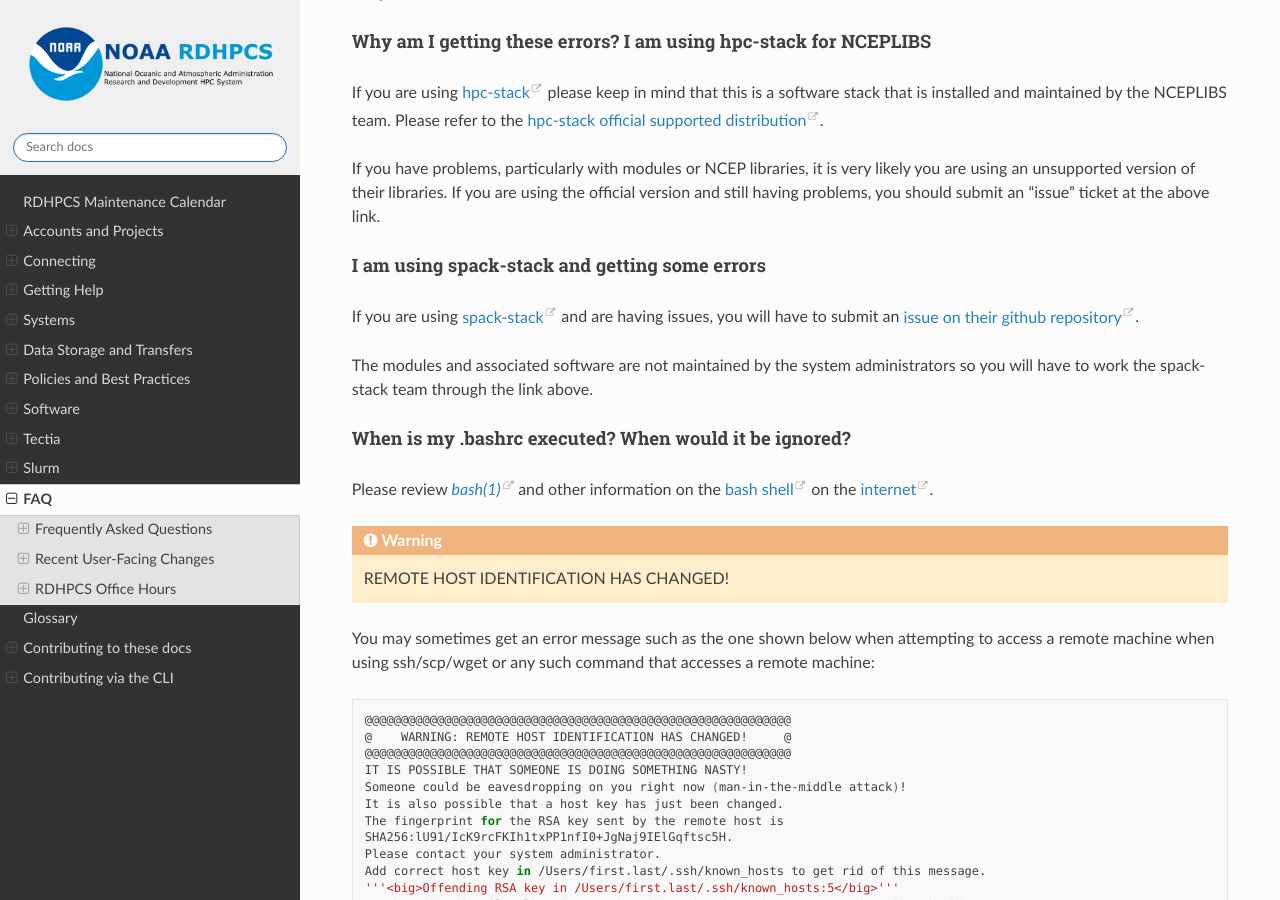
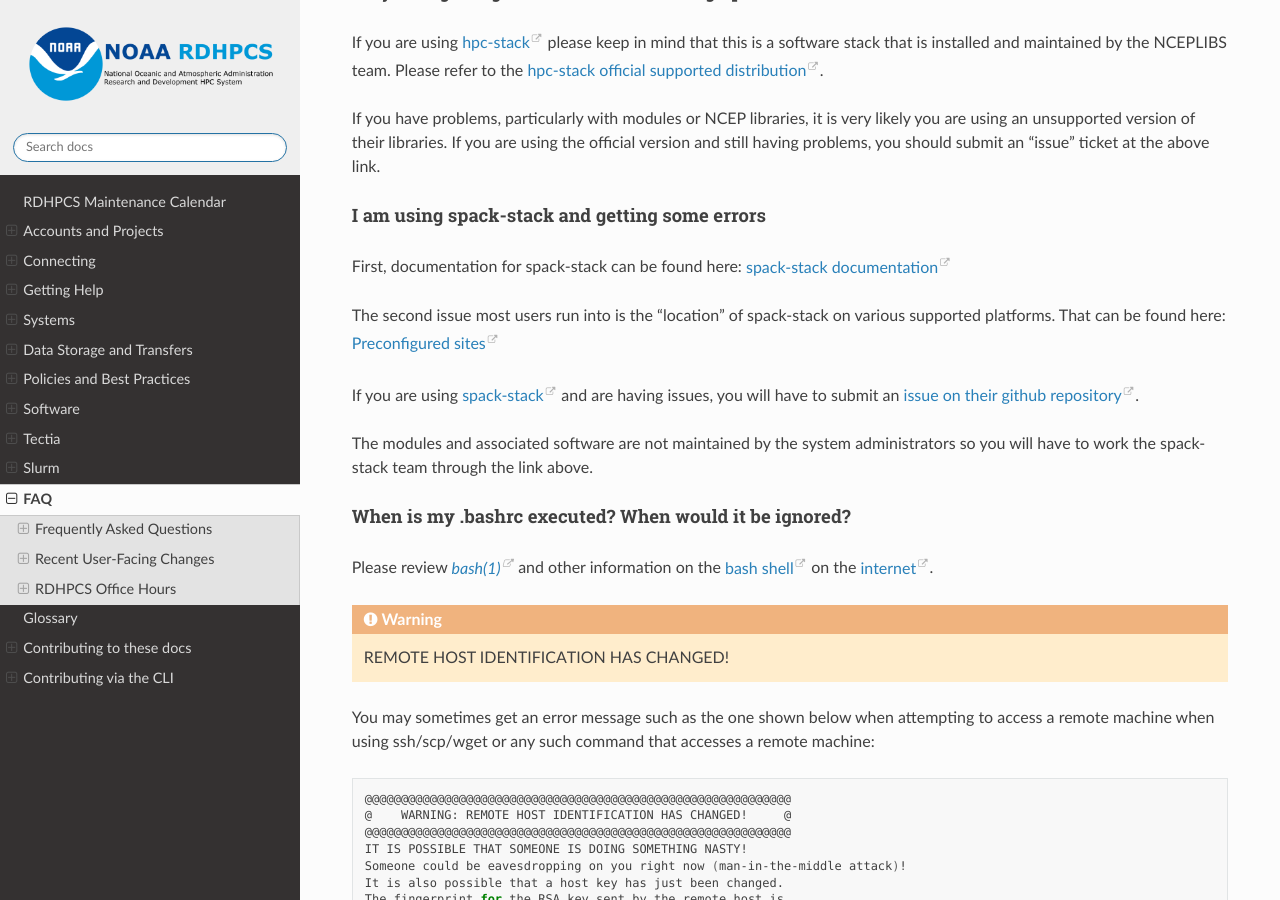
Before and after one commit to NOAA-RDHPCS/noaa-rdhpcs.github.io, a Sphinx documentation site: the page built from source/FAQ/index.rst, in a window 1280 px wide and 900 px high, scrolled down 8440 px. Built offline with Sphinx 7.4.7 and the Read the Docs theme 3.1.0, drawn with Linux system fonts in a browser that asks for light colours.

Commit message:
Include spack-stack doc link and remove the sub-section Issue #347
Removed Python as a sub-section, I don't think that was intended.

Also add a link to the spack-stack documentation.

```diff
--- a/source/FAQ/index.rst
+++ b/source/FAQ/index.rst
@@ -506,6 +503,13 @@ should submit an "issue" ticket at the above link.
 
 I am using spack-stack and getting some errors
 ^^^^^^^^^^^^^^^^^^^^^^^^^^^^^^^^^^^^^^^^^^^^^^
+
+First, documentation for spack-stack can be found here:
+`spack-stack documentation <https://spack-stack.readthedocs.io/en/latest>`_
+
+The second issue most users run into is the "location" of spack-stack
+on various supported platforms.  That can be found here:
+`Preconfigured sites <https://spack-stack.readthedocs.io/en/latest/PreConfiguredSites.html>`_
 
 If you are using `spack-stack <https://github.com/JCSDA/spack-stack>`_
 and are having issues, you will have to submit an `issue on their
```
Also changed, not shown: other parts of source/FAQ/index.rst (+0 -3 lines).
